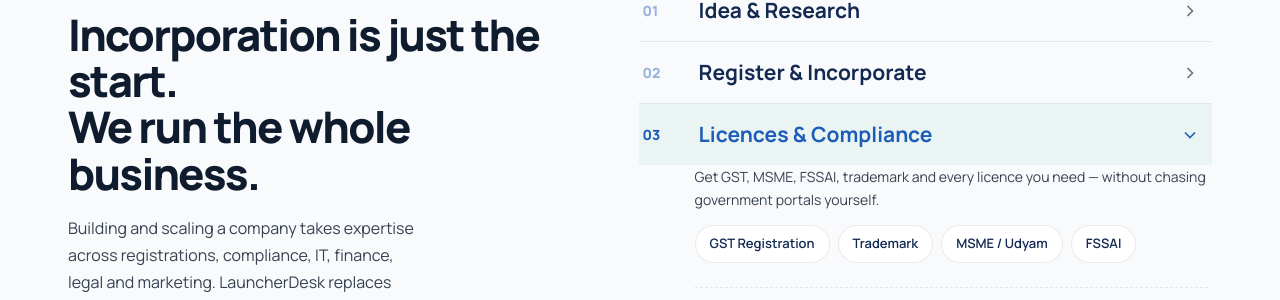
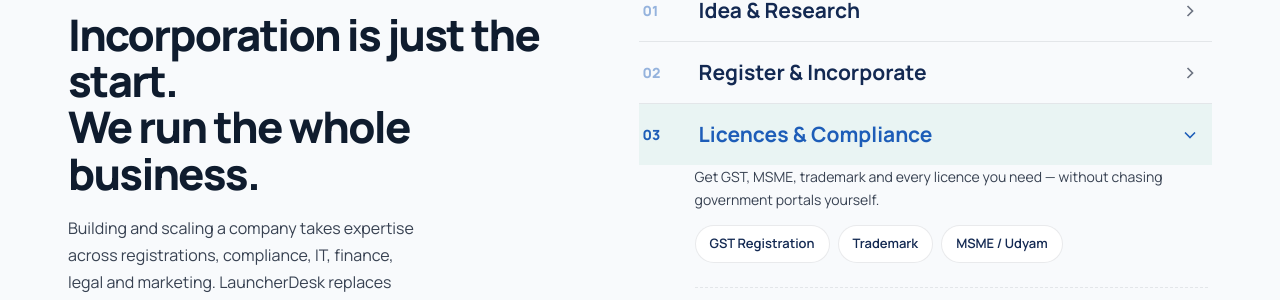
Before and after one commit to moqsoodahmed-pixel/LauncherDesk-frontend, a React (Vite) app: page / in a window 1280 px wide. Shown: the part 3791-4091 px from the top of the page. Built offline with nearby package versions, Linux system fonts and the light colour scheme; no server answers.

Commit message:
Update HomePage.jsx

```diff
--- a/src/pages/HomePage.jsx
+++ b/src/pages/HomePage.jsx
@@ -936,8 +936,8 @@ const STAGES = [
   },
   {
     id: 'build', num: '03', name: 'Licences & Compliance',
-    desc: 'Get GST, MSME, FSSAI, trademark and every licence you need — without chasing government portals yourself.',
-    chips: [{ l: 'GST Registration', h: '/services/gst-registration' }, { l: 'Trademark', h: '/services/trademark-registration' }, { l: 'MSME / Udyam', h: '/services/msme-registration' }, { l: 'FSSAI', h: '/services/fssai-registration' }],
+    desc: 'Get GST, MSME, trademark and every licence you need — without chasing government portals yourself.',
+    chips: [{ l: 'GST Registration', h: '/services/gst-registration' }, { l: 'Trademark', h: '/services/trademark-registration' }, { l: 'MSME / Udyam', h: '/services/msme-registration' }],
     ctaPrompt: 'Already registered?', ctaLabel: 'Explore Compliance', ctaHref: '/solutions/compliance-management',
   },
   {
```
